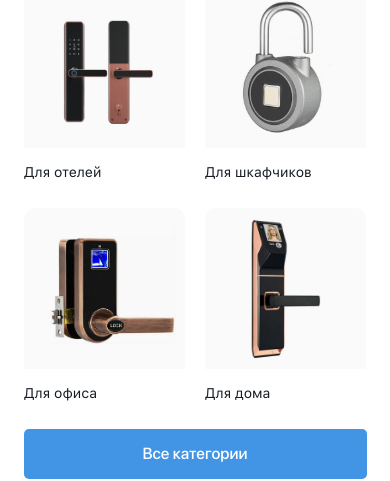
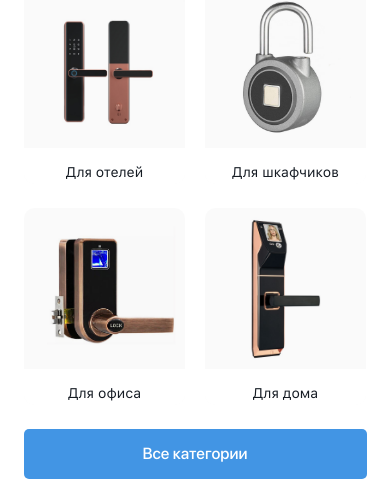
Before and after one commit to oleg-kuzmin/door-locks-vite, a React (Vite) app: page / in a window 390 px wide. Shown: the part 1733-2214 px from the top of the page. Built offline with nearby package versions, Linux system fonts and the light colour scheme; a web font is replaced by a local one.

Commit message:
fix: change text-align for MobileTitle in MobileElement

```diff
--- a/src/widgets/Categories/MobileList/MobileElement/MobileTitle/MobileTitle.module.scss
+++ b/src/widgets/Categories/MobileList/MobileElement/MobileTitle/MobileTitle.module.scss
@@ -5,6 +5,6 @@
   border-bottom-right-radius: 10px;
   border-bottom-left-radius: 10px;
   background-color: $white;
-  // text-align: center; // todo
+  text-align: center;
   @include font-14-reg-14_24;
 }
```
